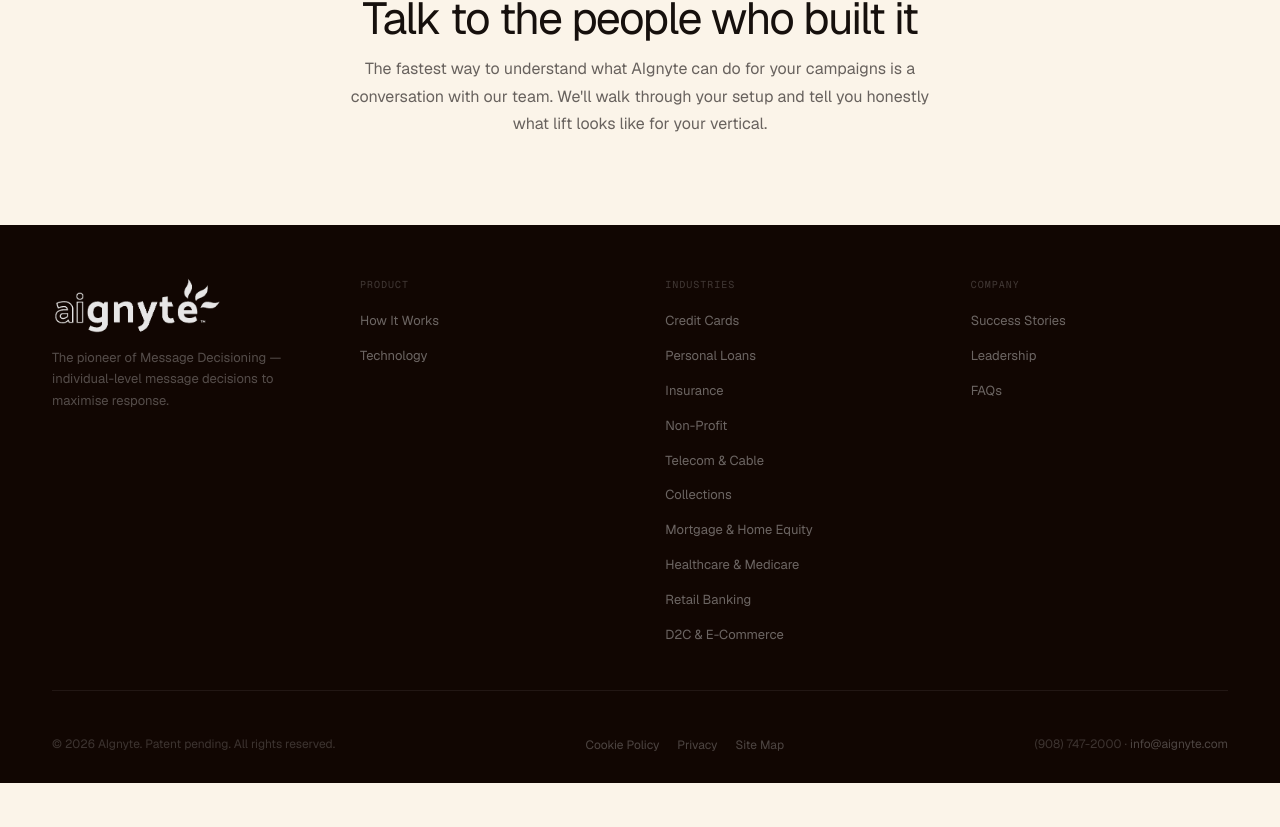
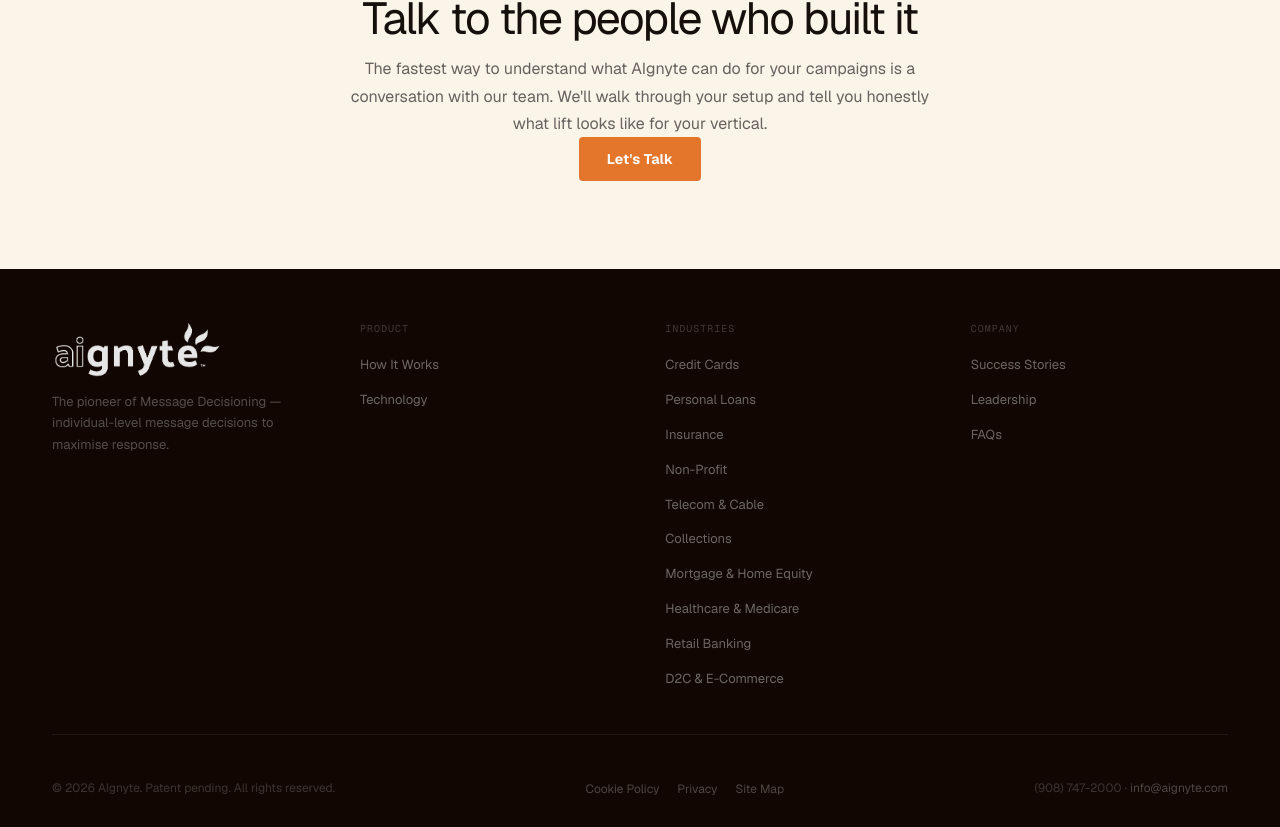
Before and after one commit to guptav23/aignyte-nextjs, a Next.js app: page /leadership in a window 1280 px wide. Shown: the part 2628-3455 px from the top of the page. Before the commit the page ends 3411 px from the top, so only its background shows below. Built offline with nearby package versions, Linux system fonts and the light colour scheme.

Commit message:
Add LetsTalkBtn component to leadership page

```diff
--- a/src/app/leadership/page.tsx
+++ b/src/app/leadership/page.tsx
@@ -1,5 +1,6 @@
 import type { Metadata } from 'next';
 import styles from './LeadershipPage.module.css';
+import LetsTalkBtn from '@/components/LetsTalkBtn';
 
 export const metadata: Metadata = {
   title: 'Leadership — AIgnyte Message Decisioning Platform',
@@ -175,6 +176,7 @@
             with our team. We&apos;ll walk through your setup and tell you honestly what lift looks
             like for your vertical.
           </p>
+          <LetsTalkBtn />
         </div>
       </section>
     </>
```
